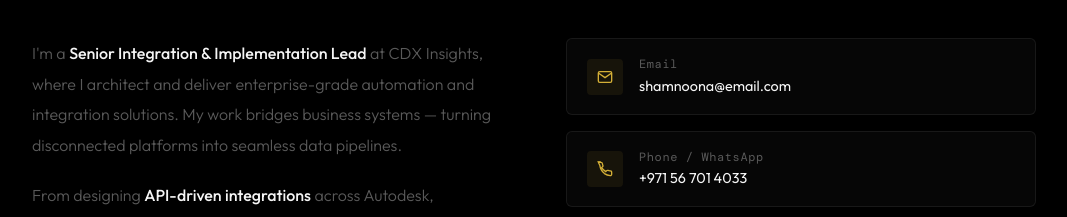
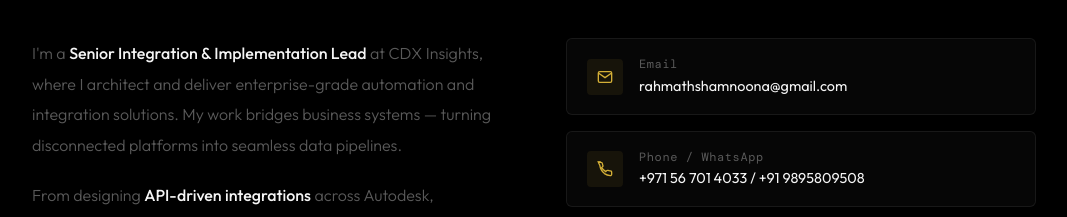
Before and after one commit to Rahmathshamnoona/Rahmathshamnoona.github.io, a plain HTML site: page index.html in a window 1280 px wide. Shown: the part 1156-1373 px from the top of the page, without its empty margins (106-1173 px from the left). Drawn offline with nearby package versions, Linux system fonts and the light colour scheme; a web font is replaced by a local one.

Commit message:
Update index.html

```diff
--- a/index.html
+++ b/index.html
@@ -607,13 +607,13 @@
         </p>
       </div>
       <div class="about-links">
-        <a href="mailto:shamnoona@example.com" class="contact-item">
+        <a href="mailto:rahmathshamnoona@gmail.com" class="contact-item">
           <div class="contact-icon">
             <svg fill="none" stroke="currentColor" stroke-width="2" viewBox="0 0 24 24"><path d="M4 4h16c1.1 0 2 .9 2 2v12c0 1.1-.9 2-2 2H4c-1.1 0-2-.9-2-2V6c0-1.1.9-2 2-2z"/><polyline points="22,6 12,13 2,6"/></svg>
           </div>
           <div>
             <div class="contact-label">Email</div>
-            <div class="contact-value">shamnoona@email.com</div>
+            <div class="contact-value">rahmathshamnoona@gmail.com</div>
           </div>
         </a>
         <a href="tel:+971567014033" class="contact-item">
@@ -622,7 +622,7 @@
           </div>
           <div>
             <div class="contact-label">Phone / WhatsApp</div>
-            <div class="contact-value">+971 56 701 4033</div>
+            <div class="contact-value">+971 56 701 4033 / +91 9895809508</div>
           </div>
         </a>
         <a href="https://linkedin.com/in/shamnoona" target="_blank" class="contact-item">
```
